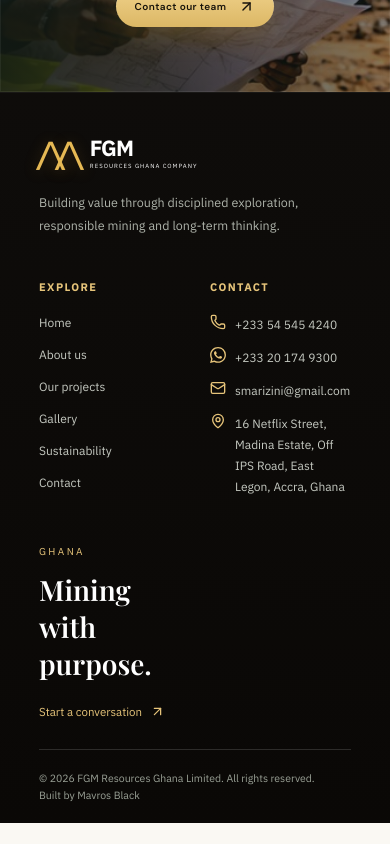
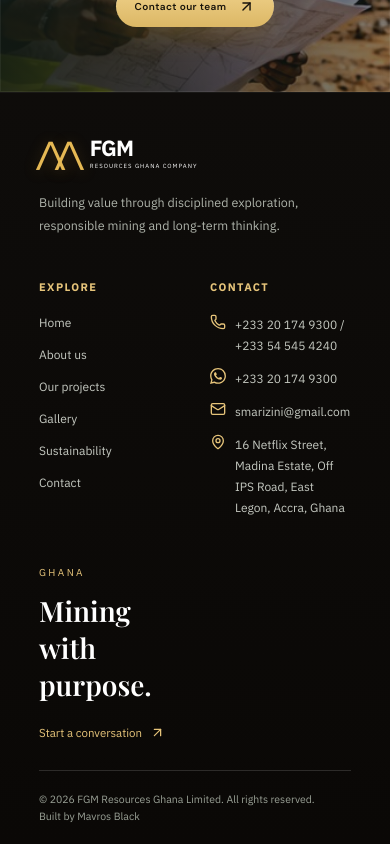
Before and after one commit to Mavros-Black/FGM-Gold, a Next.js app: page / in a window 390 px wide. Shown: the part 4183-5027 px from the top of the page. Before the commit the page ends 5006 px from the top, so only its background shows below. Built offline with nearby package versions, Linux system fonts and the light colour scheme.

Commit message:
Fix phone number formatting in contact section of site footer

```diff
--- a/components/site-footer.tsx
+++ b/components/site-footer.tsx
@@ -11,7 +11,7 @@ export function SiteFooter() {
           <p>Building value through disciplined exploration, responsible mining and long-term thinking.</p>
         </div>
         <div><h4>Explore</h4><Link href="/">Home</Link><Link href="/about">About us</Link><Link href="/projects">Our projects</Link><Link href="/gallery">Gallery</Link><Link href="/sustainability">Sustainability</Link><Link href="/contact">Contact</Link></div>
-        <div><h4>Contact</h4><p><Phone size={15}/> +233 54 545 4240</p><p><WhatsAppIcon size={15}/> +233 20 174 9300</p><p><Mail size={15}/> smarizini@gmail.com</p><p><MapPin size={15}/> 16 Netflix Street, Madina Estate, Off IPS Road, East Legon, Accra, Ghana</p></div>
+        <div><h4>Contact</h4><p><Phone size={15}/> +233 20 174 9300 / +233 54 545 4240</p><p><WhatsAppIcon size={15}/> +233 20 174 9300</p><p><Mail size={15}/> smarizini@gmail.com</p><p><MapPin size={15}/> 16 Netflix Street, Madina Estate, Off IPS Road, East Legon, Accra, Ghana</p></div>
         <div className="footer-note"><span>GHANA</span><strong>Mining with<br/>purpose.</strong><Link href="/contact">Start a conversation <ArrowUpRight size={15}/></Link></div>
       </div>
       <div className="container footer-bottom"><span>© {new Date().getFullYear()} FGM Resources Ghana Limited. All rights reserved.</span><span>Built by Mavros Black</span></div>
```
